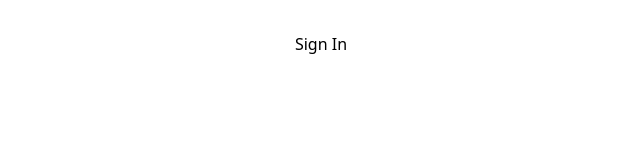
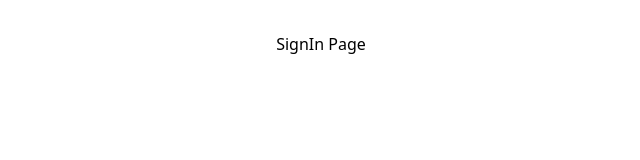
Before and after one commit to all3n2601/Vision-Airlines, a React (Vite) app in the folder frontend/: page /sign-in in a window 1280 px wide. Shown: the top 160 px of the page, without its empty margins (319-959 px from the left). Built offline with nearby package versions, Linux system fonts and the light colour scheme.

Commit message:
Changed SignIn Page

```diff
--- a/frontend/src/components/Auth/Signin.jsx
+++ b/frontend/src/components/Auth/Signin.jsx
@@ -4,7 +4,9 @@ const Signin = () => {
 
     return (
         <div>
-            <h1>Sign In</h1>
+            <div>
+                <h1>SignIn Page</h1>
+            </div>
         </div>
     );
 };
```
